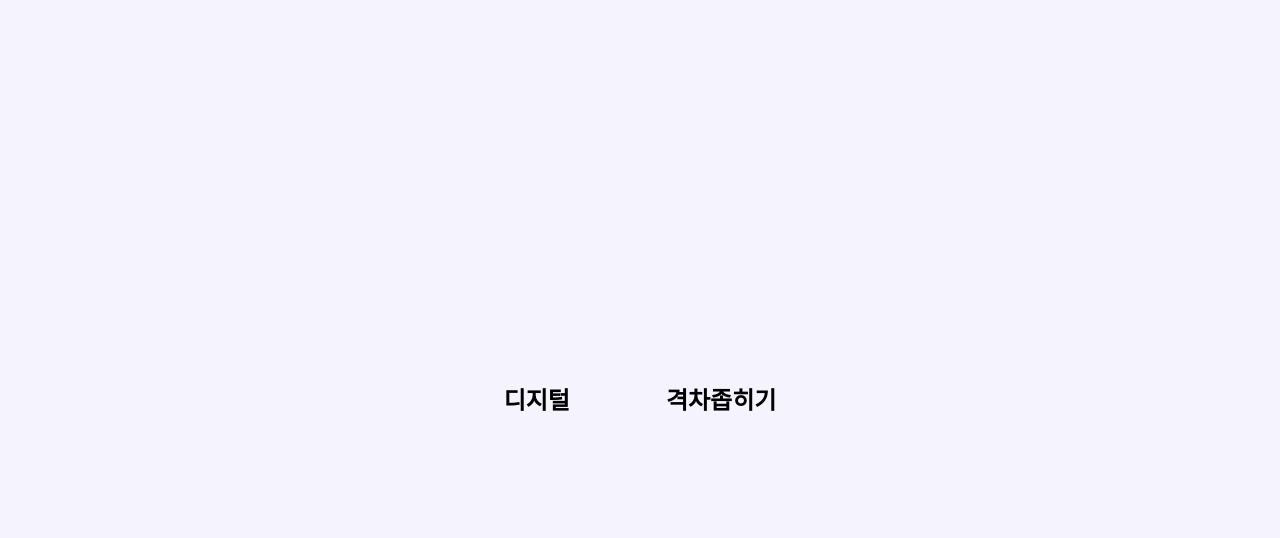
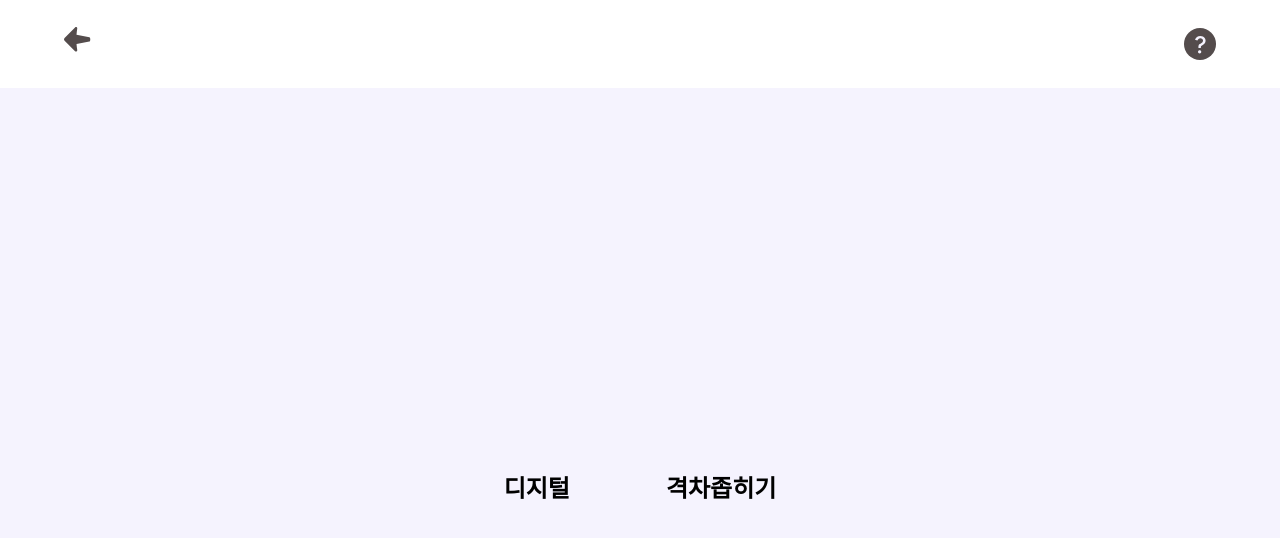
Before and after one commit to sunub/for-digital-divide, a Next.js app: page / in a window 1280 px wide. Shown: the top 538 px of the page. Built offline with nearby package versions, Linux system fonts and the light colour scheme; a web font is replaced by a local one.

Commit message:
feat : 디자인에 맞춘 코드 작성 중

```diff
--- a/src/app/layout.tsx
+++ b/src/app/layout.tsx
@@ -1,5 +1,6 @@
 import React from "react";
 import "./globals.css";
+import Header from "@compo/Header";
 
 export default function RootLayout({
   children,
@@ -40,7 +41,10 @@ export default function RootLayout({
         <meta name="viewport" content="initial-scale=1, width=device-width" />
       </head>
       <body>
-        <div id="_next">{children}</div>
+        <div id="_next">
+          <Header />
+          {children}
+        </div>
       </body>
     </html>
   );
--- /dev/null
+++ b/src/components/Header/Header.style.ts
@@ -0,0 +1,25 @@
+"use client";
+
+import styled from "styled-components";
+
+export const Button = styled.button`
+  padding: 0;
+`;
+
+export const RootWrapper = styled.div`
+  position: relative;
+  margin-left: auto;
+  margin-right: auto;
+
+  padding-left: 64px;
+  padding-right: 64px;
+
+  height: 88px;
+`;
+
+export const IconWrapper = styled.div`
+  height: 100%;
+  display: flex;
+  justify-content: space-between;
+  align-items: center;
+`;
--- a/src/components/Header/Header.tsx
+++ b/src/components/Header/Header.tsx
@@ -1,9 +1,55 @@
-"use client";
-
 import React from "react";
+import * as Styled from "./Header.style";
+import SmallPhone from "../SmallPhone";
 
 function Header() {
-  return;
+  return (
+    <Styled.RootWrapper>
+      <Styled.IconWrapper>
+        <Arrow />
+        <Help />
+      </Styled.IconWrapper>
+    </Styled.RootWrapper>
+  );
+}
+
+function Arrow() {
+  return (
+    <Styled.Button>
+      <svg
+        width="32"
+        height="30"
+        viewBox="0 0 32 30"
+        fill="none"
+        xmlns="http://www.w3.org/2000/svg"
+      >
+        <path
+          fillRule="evenodd"
+          clipRule="evenodd"
+          d="M0.583343 10.8835C-0.194445 11.664 -0.194448 12.9266 0.583335 13.7071L11.0424 24.2025C11.9395 25.1027 13.4632 24.3184 13.2518 23.0652C12.9161 21.0748 12.6742 19.0726 12.5259 17.0653C12.5305 17.0636 12.5351 17.0618 12.5396 17.06L25.3624 14.5892L25.3655 14.5892C25.8704 14.5892 26.2798 13.6361 26.2798 12.4604C26.2798 11.2847 25.8704 10.3316 25.3655 10.3316L25.3655 10.331L12.5383 7.85928C12.5266 7.85471 12.5148 7.85032 12.5031 7.84612C12.6487 5.73131 12.8983 3.62187 13.2518 1.5255C13.4632 0.272239 11.9396 -0.512027 11.0424 0.388229L0.583343 10.8835Z"
+          fill="#544C4C"
+        />
+      </svg>
+    </Styled.Button>
+  );
+}
+
+function Help() {
+  return (
+    <svg
+      width="32"
+      height="32"
+      viewBox="0 0 32 32"
+      fill="none"
+      xmlns="http://www.w3.org/2000/svg"
+    >
+      <circle cx="16" cy="16" r="16" fill="#544C4C" />
+      <path
+        d="M11 11.78C11.3867 10.6333 12.04 9.72 12.96 9.04C13.88 8.34667 15.0133 8 16.36 8C17.2533 8 18.1 8.18667 18.9 8.56C19.7133 8.93333 20.3667 9.47333 20.86 10.18C21.3533 10.8733 21.6 11.6867 21.6 12.62C21.6 13.7133 21.3267 14.6267 20.78 15.36C20.2467 16.0933 19.4467 16.7267 18.38 17.26C17.7933 17.5667 17.3933 17.8467 17.18 18.1C16.98 18.34 16.8733 18.6667 16.86 19.08L16.84 19.98H14.44L14.42 18.82C14.4067 18.2467 14.4667 17.7667 14.6 17.38C14.7467 16.9933 14.9933 16.6467 15.34 16.34C15.7 16.0333 16.2067 15.72 16.86 15.4C17.62 15 18.1667 14.5933 18.5 14.18C18.8467 13.7667 19.02 13.2467 19.02 12.62C19.02 11.9133 18.7667 11.36 18.26 10.96C17.7533 10.5467 17.12 10.34 16.36 10.34C15.5733 10.34 14.9533 10.5267 14.5 10.9C14.0467 11.2733 13.6733 11.8333 13.38 12.58L11 11.78ZM15.66 25.42C15.2067 25.42 14.82 25.26 14.5 24.94C14.18 24.6333 14.02 24.2533 14.02 23.8C14.02 23.3467 14.18 22.96 14.5 22.64C14.82 22.32 15.2067 22.16 15.66 22.16C16.1133 22.16 16.4933 22.32 16.8 22.64C17.12 22.96 17.28 23.3467 17.28 23.8C17.28 24.2533 17.12 24.6333 16.8 24.94C16.4933 25.26 16.1133 25.42 15.66 25.42Z"
+        fill="#F5F3FE"
+      />
+    </svg>
+  );
 }
 
 export default Header;
--- a/src/components/Header/index.ts
+++ b/src/components/Header/index.ts
@@ -0,0 +1,2 @@
+export * from "./Header";
+export { default } from "./Header";
```
Also changed, not shown: src/app/start/page.tsx (added, +30 -0 lines).
